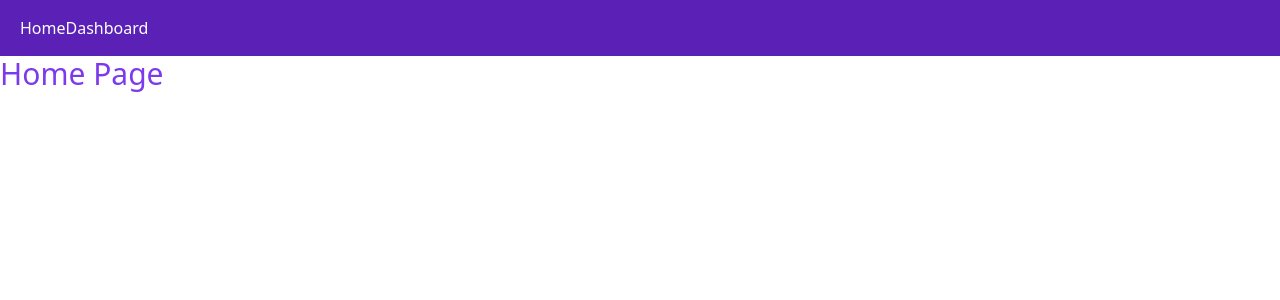
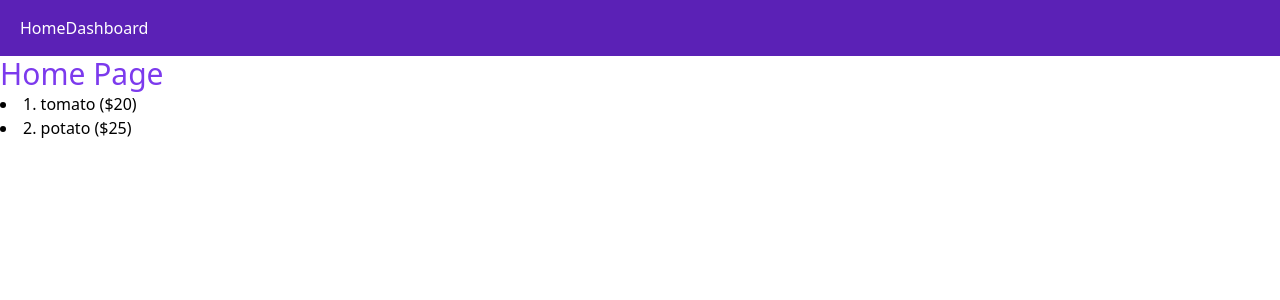
Before and after one commit to Moenul/Tomota, a Vue app: page / in a window 1280 px wide. Shown: the top 300 px of the page. Built offline with nearby package versions, Linux system fonts and the light colour scheme.

Commit message:
Store Installed and successfully working.

```diff
--- a/package.json
+++ b/package.json
@@ -9,6 +9,7 @@
     "preview": "vite preview"
   },
   "dependencies": {
+    "pinia": "^2.2.4",
     "vue": "^3.5.10",
     "vue-router": "^4.4.5"
   },
--- a/src/main.js
+++ b/src/main.js
@@ -1,10 +1,11 @@
 import { createApp } from 'vue'
+import { createPinia } from 'pinia'
 import './style.css'
 import App from './App.vue'
 import router from "./router"
 
 const app = createApp(App);
+const pinia = createPinia()
 
-
-app.use(router)
+app.use(router).use(pinia)
 app.mount('#app')
--- /dev/null
+++ b/src/stores/storeProduct.js
@@ -0,0 +1,26 @@
+import { defineStore } from "pinia";
+
+export const useProductStore = defineStore('productStore', {
+    state : () => {
+        return{
+            products: [
+                {
+                    id: 1,
+                    name: 'tomato',
+                    price: 20,
+                },
+                {
+                    id: 2,
+                    name: 'potato',
+                    price: 25,
+                }
+            ]
+        }
+    },
+    actions: {
+        // actions methods
+    },
+    getters: {
+        // getters methods
+    }
+})
--- a/src/views/vueHome.vue
+++ b/src/views/vueHome.vue
@@ -1,10 +1,20 @@
 <template>
     <Navbar></Navbar>
     <p class="text-3xl text-violet-600">Home Page</p>
-
+    <div>
+        <li v-for="product in products">
+            {{ product.id }}. {{ product.name }} (${{ product.price }})
+        </li>
+    </div>
 </template>
 
 <script setup>
 import Navbar from '../components/app/layout/navbar/Navbar.vue';
+import { useProductStore } from '../stores/storeProduct';
+
+const productStore = useProductStore()
+
+const products = productStore.products
+
 
 </script>
```
Also changed, not shown: 1 other file (tests, documents, lock files or other folders).
